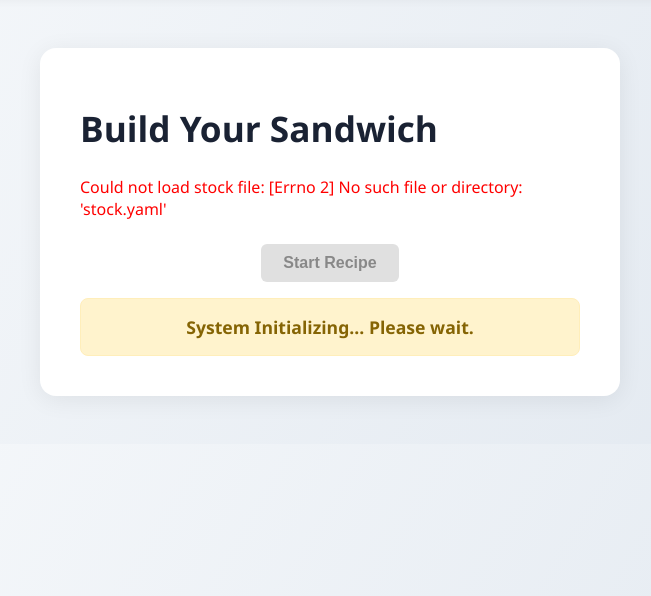
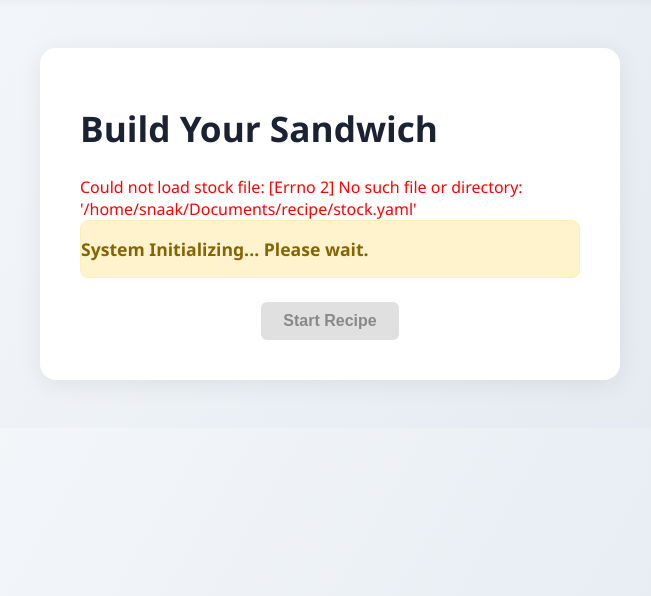
Before and after one commit to SNAAK-CMU/snaak_ui, a Django app: page / in a window 1280 px wide. Shown: the part 80-676 px from the top of the page, without its empty margins (310-961 px from the left). Run offline with Django 4.2, Linux system fonts and the light colour scheme.

Commit message:
integration with snaak state machine for start recipe functionality

```diff
--- a/main/__init__.py
+++ b/main/__init__.py
@@ -0,0 +1 @@
+default_app_config = 'main.apps.MainConfig'
--- a/main/templates/user_page.html
+++ b/main/templates/user_page.html
@@ -32,7 +32,7 @@
                 .then(resp => resp.json())
                 .then(data => {
                     if (data.status === "success") {
-                        alert("Recipe saved!");
+                        alert("Starting Recipe!");
                     } else {
                         alert("Error saving recipe.");
                     }
@@ -53,17 +53,17 @@
     <div class="container">
         <h1>Build Your Sandwich</h1>
         {% if error %}<div style="color: red;">{{ error }}</div>{% endif %}
-        <form onsubmit="return startRecipe();">
+        <div id="fsm-state-box" style="margin-bottom:16px;"></div>
+        <form id="recipe-form" onsubmit="return startRecipe();">
             {% csrf_token %}
             {% for ingredient in ingredients %}
             <div class="ingredient-row">
                 <label data-name="{{ ingredient.name }}">{{ ingredient.name }} (Available: {{ ingredient.available }})</label>
-                <input type="number" min="0" max="{{ ingredient.available }}" value="{{ recipe|get_item:ingredient.name|default:0 }}" {% if fsm_state != 'recipe' %}disabled{% endif %}>
+                <input type="number" min="0" max="{{ ingredient.available }}" value="{{ recipe|get_item:ingredient.name|default:0 }}">
             </div>
             {% endfor %}
             <div class="center-btn">
-                <button type="submit" style="background: #1976d2;" {% if not state_is_recipe %}class="disabled"
-                    disabled{% endif %}>Start Recipe</button>
+                <button id="start-recipe-btn" type="submit" style="background: #1976d2;">Start Recipe</button>
                 <style>
                     .disabled {
                         background: #e0e0e0 !important;
@@ -78,20 +78,40 @@
                 </style>
             </div>
         </form>
-        {% if fsm_state == 'fail' %}
-            <div style="text-align:center;color:#fff;background:#d32f2f;font-weight:bold;padding:16px 0;margin-top:16px;border-radius:8px;font-size:1.2em;">
-                Fail State, Contact Operator
-            </div>
-        {% elif fsm_state != 'recipe' and fsm_state %}
-            <div style="text-align:center;color:#155724;background:#d4edda;border:1px solid #c3e6cb;padding:16px 0;margin-top:16px;border-radius:8px;font-weight:bold;font-size:1.1em;">
-                Sandwich In Progress... (Current State: <b>{{ fsm_state }}</b>)
-            </div>
-        {% elif not fsm_state %}
-            <div style="text-align:center;color:#856404;background:#fff3cd;border:1px solid #ffeeba;padding:16px 0;margin-top:16px;border-radius:8px;font-weight:bold;font-size:1.1em;">
-                System Initializing... Please wait.
-            </div>
-        {% endif %}
     </div>
+    <script>
+        function fetchFSMState() {
+            fetch('/fsm_state/')
+                .then(response => response.json())
+                .then(data => {
+                    let box = document.getElementById('fsm-state-box');
+                    let form = document.getElementById('recipe-form');
+                    let btn = document.getElementById('start-recipe-btn');
+                    let inputs = form.querySelectorAll('input[type="number"]');
+                    if (data.fsm_state !== 'Recipe') {
+                        // Gray out if not recipe
+                        if (data.fsm_state === 'Fail') {
+                            box.innerHTML = '<div style="color:#fff;background:#d32f2f;font-weight:bold;padding:16px 0;border-radius:8px;font-size:1.2em;">Fail State, Contact Operator</div>';
+                        } else if (data.fsm_state) {
+                            box.innerHTML = '<div style="color:#155724;background:#d4edda;border:1px solid #c3e6cb;padding:16px 0;border-radius:8px;font-weight:bold;font-size:1.1em;">Sandwich In Progress... (Current State: <b>' + data.fsm_state + '</b>)</div>';
+                        } else {
+                            box.innerHTML = '<div style="color:#856404;background:#fff3cd;border:1px solid #ffeeba;padding:16px 0;border-radius:8px;font-weight:bold;font-size:1.1em;">System Initializing... Please wait.</div>';
+                        }
+                        btn.classList.add('disabled');
+                        btn.disabled = true;
+                        inputs.forEach(input => input.disabled = true);
+                    } else {
+                        // Enable if recipe
+                        box.innerHTML = '';
+                        btn.classList.remove('disabled');
+                        btn.disabled = false;
+                        inputs.forEach(input => input.disabled = false);
+                    }
+                });
+        }
+        setInterval(fetchFSMState, 2000);
+        fetchFSMState();
+    </script>
 </body>
 
 </html>
--- a/main/urls.py
+++ b/main/urls.py
@@ -4,4 +4,5 @@ from . import views
 urlpatterns = [
     path('', views.user_page, name='user_page'),
     path('operator/', views.operator_page, name='operator_page'),
+    path('fsm_state/', views.fsm_state_api, name='fsm_state_api'),
 ]
--- a/main/views.py
+++ b/main/views.py
@@ -4,23 +4,23 @@ import os
 from django.conf import settings
 from django.http import JsonResponse, HttpResponseBadRequest
 import threading
+from yasmin_msgs.msg import StateMachine
+import rclpy
+from std_msgs.msg import Bool
+from django.views.decorators.http import require_GET
 
 class ROS2NodeManager:
     _instance = None
     _lock = threading.Lock()
 
     def __init__(self):
-        import rclpy
-        from std_msgs.msg import Bool, String
         self.rclpy = rclpy
-        self.Bool = Bool
-        self.String = String
         rclpy.init(args=None)
-        self.node = rclpy.create_node('django_node')
-        self.publisher = self.node.create_publisher(Bool, 'start_recipe', 10)
-        self.fsm_viewer_data = None
+        self.node = rclpy.create_node('snaak_ui')
+        self.publisher = self.node.create_publisher(Bool, 'snaak_ui/start_recipe', 10)
+        self.fsm_state = None
         self.node.create_subscription(
-            String,
+            StateMachine,
             '/fsm_viewer',
             self.fsm_viewer_callback,
             10
@@ -33,7 +33,11 @@ class ROS2NodeManager:
             self.rclpy.spin_once(self.node, timeout_sec=0.1)
 
     def fsm_viewer_callback(self, msg):
-        self.fsm_viewer_data = msg.data
+        fsm_viewer_states = msg.states
+        if len(fsm_viewer_states) > 0:
+            self.fsm_state = fsm_viewer_states[fsm_viewer_states[0].current_state].name
+        else:
+            self.fsm_state = None
 
     @classmethod
     def get_instance(cls):
@@ -43,24 +47,14 @@ class ROS2NodeManager:
             return cls._instance
 
     def publish_start_recipe(self):
-        msg = self.Bool()
+        msg = Bool()
         msg.data = True
         self.publisher.publish(msg)
 
-    def get_fsm_current_state(self):
-        try:
-            if self.fsm_viewer_data:
-                data = self.fsm_viewer_data
-                if len(data) > 0:
-                    state = data[data[0].current_state].name
-                    return state
-        except:
-            return None
-
 def user_page(request):
     # Set your YAML file paths here
-    stock_path = 'stock.yaml'
-    recipe_path = 'recipes.yaml'
+    stock_path = '/home/snaak/Documents/recipe/stock.yaml'
+    recipe_path = '/home/snaak/Documents/recipe/recipe.yaml'
     try:
         with open(stock_path) as f:
             stock = yaml.safe_load(f)
@@ -83,9 +77,6 @@ def user_page(request):
             continue
         ingredients.append({'name': name, 'available': info.get('slices', 0)})
     bread_default = 2
-    # Get FSM state from ROS2
-    fsm_state = ROS2NodeManager.get_instance().get_fsm_current_state()
-    state_is_recipe = (fsm_state == "recipe")
 
     # post signifies that form/button submitted on page
     if request.method == "POST": # only one button so do not have to differentiate actions
@@ -112,8 +103,13 @@ def user_page(request):
         'bread_default': bread_default,
         'stock_path': stock_path,
         'recipe_path': recipe_path,
-        'fsm_state': fsm_state,
     })
 
 def operator_page(request):
     return render(request, 'operator_page.html')
+
+@require_GET
+def fsm_state_api(request):
+    state = ROS2NodeManager.get_instance().fsm_state
+    print(state)
+    return JsonResponse({'fsm_state': state})
```
Also changed, not shown: main/apps.py (added, +12 -0 lines).
